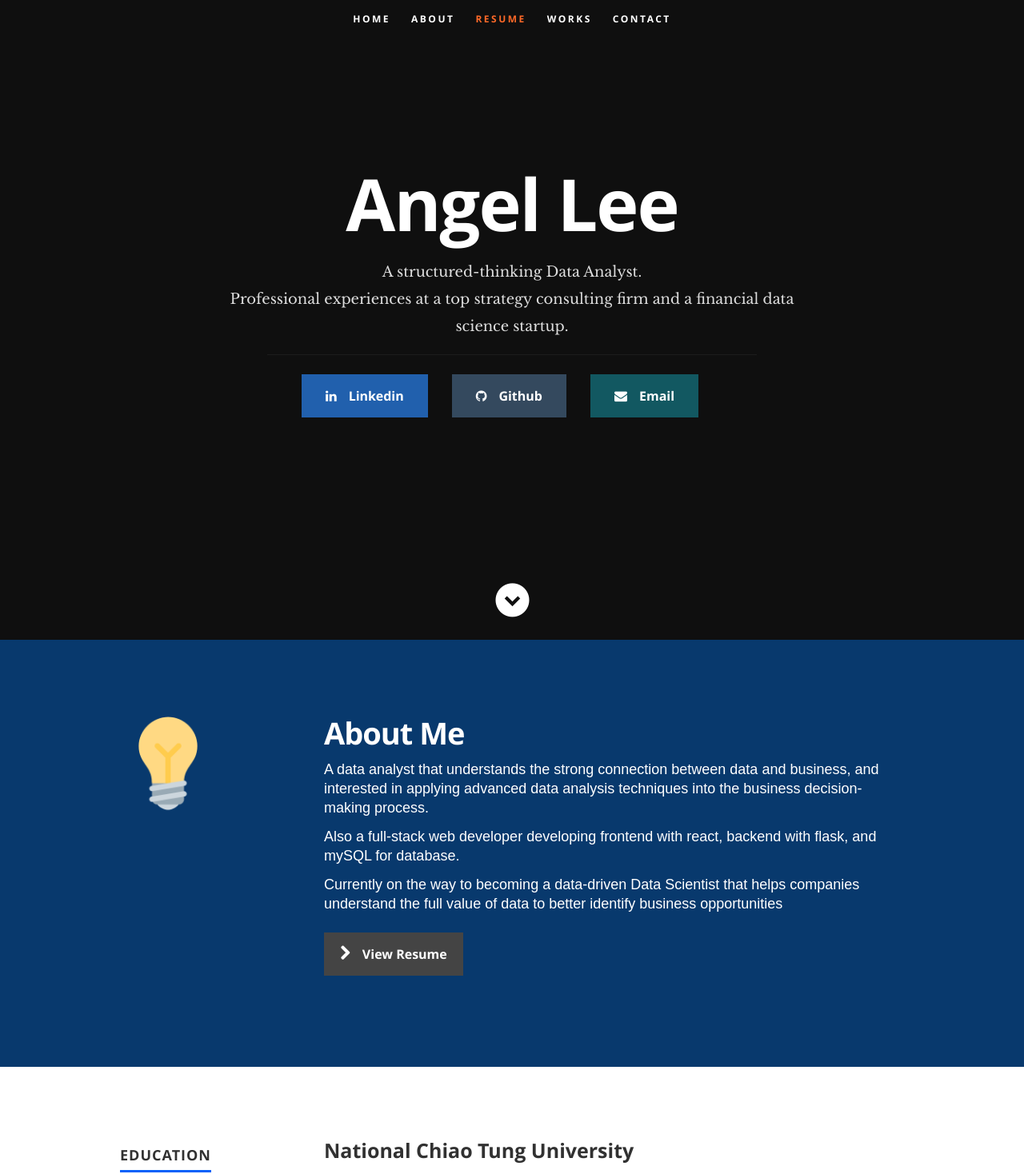
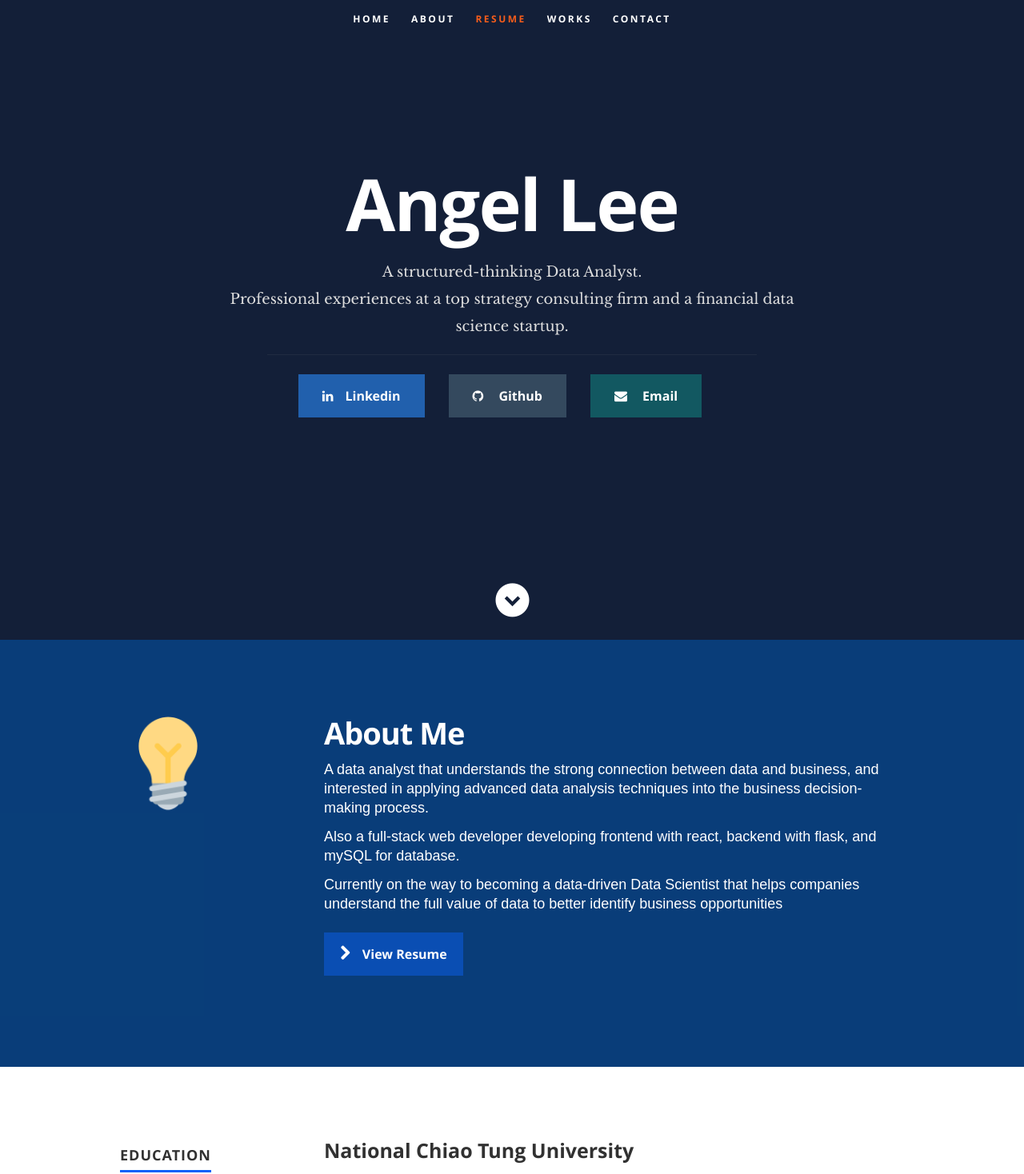
Before and after one commit to angellee0102/portfolio-website, a React (Create React App) app: page / in a window 1280 px wide. Shown: the top 1468 px of the page at 80% size. Built offline with nearby package versions, Linux system fonts and the light colour scheme.

Commit message:
updated info

```diff
--- a/public/css/default.css
+++ b/public/css/default.css
@@ -169,7 +169,7 @@ h3 { font-size: 22px; line-height: 30px; margin-bottom: 12px; }
 h4 { font-size: 20px; line-height: 30px; margin-bottom: 6px; }
 h5 { font-size: 18px; line-height: 30px; }
 h6 { font-size: 14px; line-height: 30px; }
-.subheader { }
+
 
 p { margin: 0 0 30px 0; }
 p img { margin: 0; }
@@ -572,7 +572,7 @@ legend {
 }
 label span,
 legend span {
-	color: #8B9798;
+	color: #8b9798ba;
    font: 14px/24px 'opensans-regular', sans-serif;
 }
 
--- a/public/css/layout.css
+++ b/public/css/layout.css
@@ -22,7 +22,7 @@
 /* a. General Styles
 /* ------------------------------------------------------------------ */
 
-body { background: #0f0f0f; }
+body { background: #131f38; }
 
 /* ------------------------------------------------------------------ */
 /* b. Header Styles
@@ -174,7 +174,7 @@ ul#nav li a {
 }
 
 ul#nav li a:active { background-color: transparent !important; }
-ul#nav li.current a { color: #fe6928; }
+ul#nav li.current a { color: #f75d1b; }
 
 
 /* ------------------------------------------------------------------ */
@@ -218,7 +218,7 @@ ul#nav li.current a { color: #fe6928; }
 #about .main-col { padding-right: 5%; }
 #about .download .button {
    margin-top: 6px;
-   background: #444;
+   background: rgb(10, 78, 179);
 }
 #about .download .button:hover {
    background: #fff;
--- a/public/resumeData.json
+++ b/public/resumeData.json
@@ -15,7 +15,7 @@
       "city":"Taipei, Taiwan"
     },
     "website": "https://angellee0102.netlify.app/",
-    "resumedownload":"https://drive.google.com/file/d/1RJMX7A5El_P__9WLaXLCpPyeX-PuFUwY/view?usp=sharing",
+    "resumedownload":"https://drive.google.com/file/d/1kUQi5xdUuBVcJlftCg_NIIgC6JATIk2i/view?usp=sharing",
     "social":[
       {
         "name":"linkedin",
--- a/src/Components/Header.js
+++ b/src/Components/Header.js
@@ -37,8 +37,8 @@ class Header extends Component {
             <hr />
             <ul className="social">
                <a href={linkedin} className="button btn project-btn"><i className="fa fa-linkedin"></i>Linkedin</a>
-               <a href={github} className="button btn github-btn"><i className="fa fa-github"></i>Github</a>
-               <a href={email} className="button btn email-btn"><i className="fa fa-envelope"></i>Email</a>
+               <a href={github} className="button btn github-btn"><i className="fa fa-github"></i> Github </a>
+               <a href={email} className="button btn email-btn"><i className="fa fa-envelope"></i> Email  </a>
             </ul>
          </div>
       </div>
```
